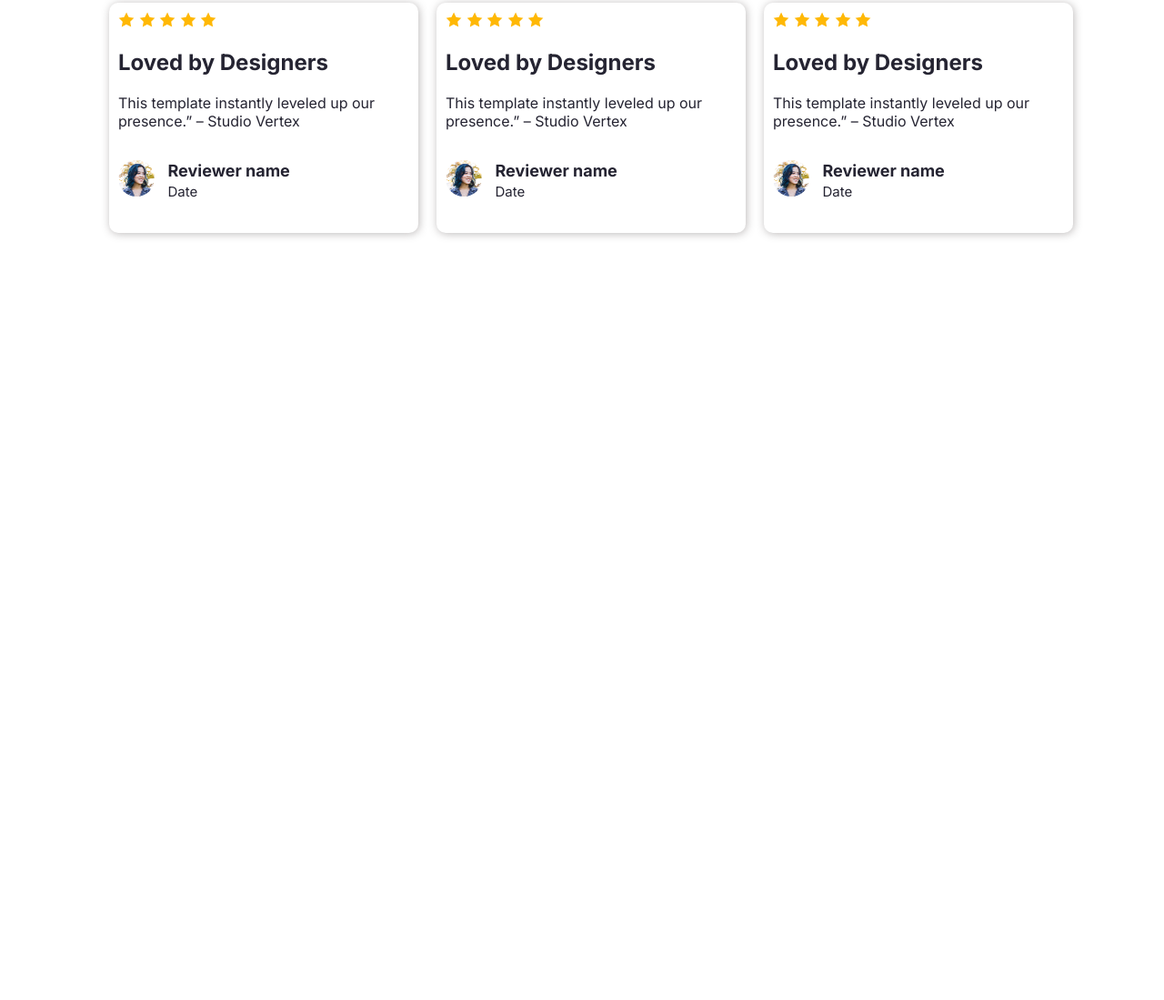
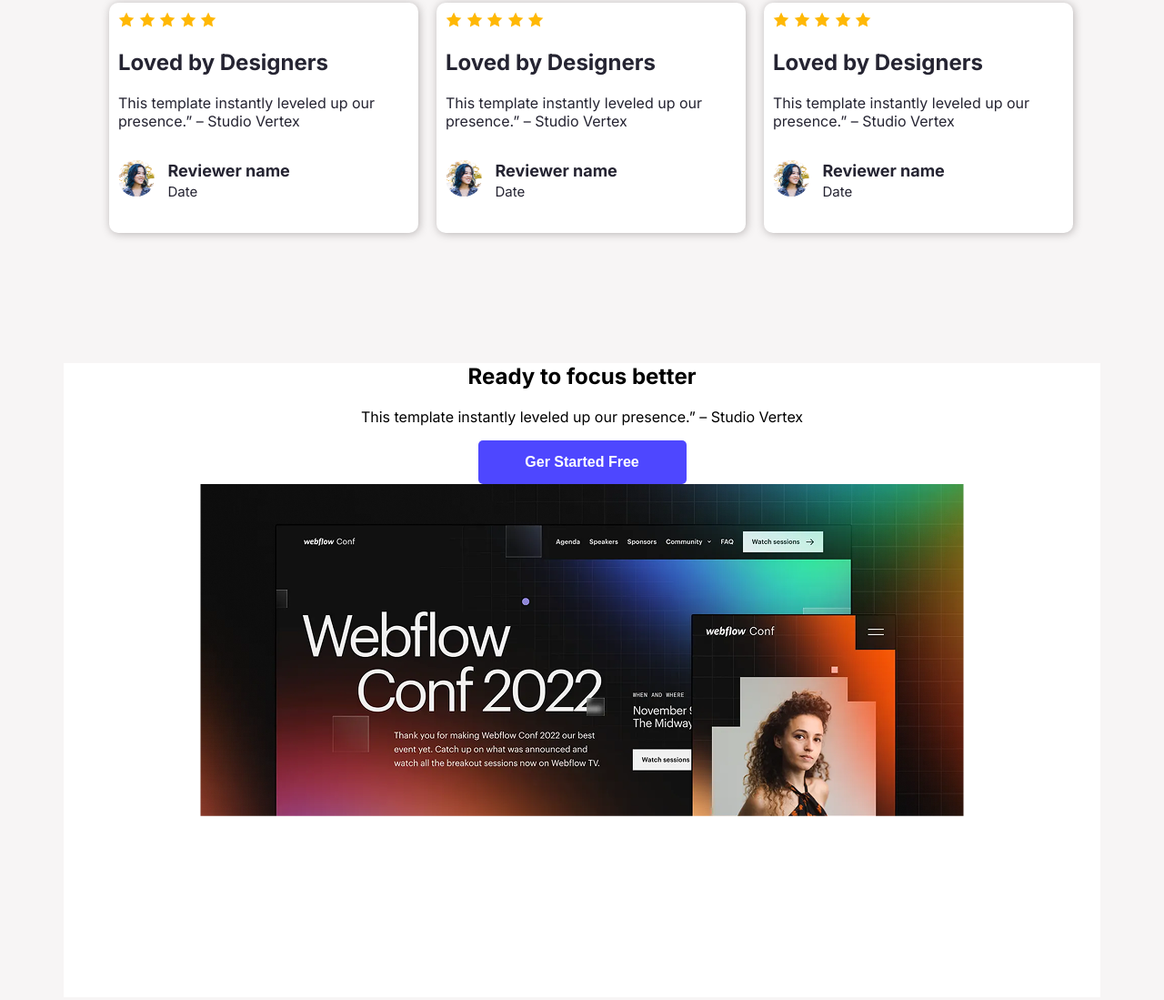
Before and after one commit to saimon885/PH12-A-1, a plain HTML site: page index.html in a window 1280 px wide. Shown: the part 1786-2885 px from the top of the page at 91% size. Before the commit the page ends 2178 px from the top, so only its background shows below. Drawn offline with Linux system fonts and the light colour scheme.

Commit message:
first commit

```diff
--- a/index.html
+++ b/index.html
@@ -99,5 +99,14 @@
             </div>
         </div>
      </section>
+     <!-- productive sc -->
+      <!-- hero -->
+       <section class="hero">
+        <h1>Ready to focus better</h1>
+        <p>This template instantly leveled up our presence.” – Studio Vertex</p>
+        <button class="btn but">Ger Started Free</button> <br>
+        <img src="Assets/wc-big.png" alt="">
+
+       </section>
 </body>
 </html>
--- a/style.css
+++ b/style.css
@@ -2,6 +2,7 @@ body{
     font-family: "Inter", sans-serif;
     font-optical-sizing: auto;
     font-style: normal;
+    background-color: #f7f5f5;
 }
 /* Main color */
 .btn-head{
@@ -154,6 +155,7 @@ nav h1{
 }
 .feedback .new{
     width: 330px;
+    background-color: #fff;
     margin-left: 20px;
     height: 243px;
     box-shadow: 1px 1px 10px rgb(90, 82, 82,0.4);
@@ -176,3 +178,11 @@ nav h1{
     height: 40px;
     border-radius: 50%;
 }
+/* hero st */
+.hero{
+    width: 1140px;
+    height: 697px;
+    margin: 137px auto 0 auto;
+    text-align: center;
+    background-color: #fff;
+}
```
